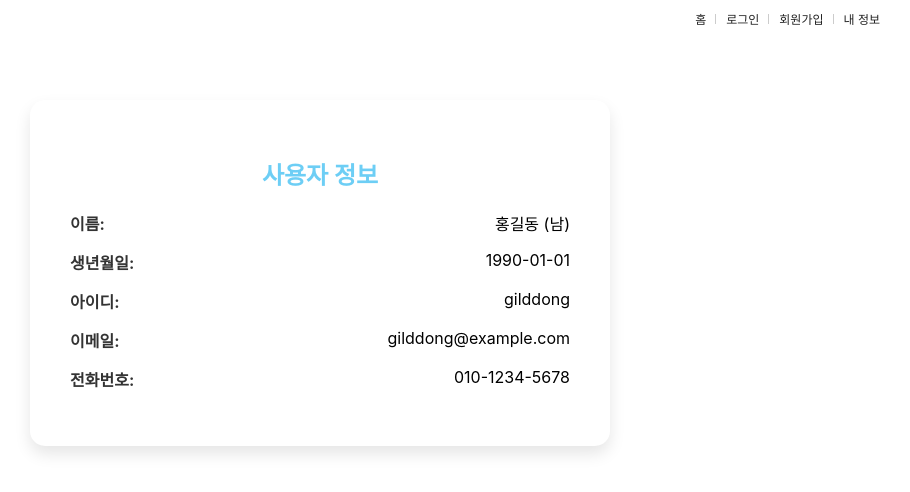
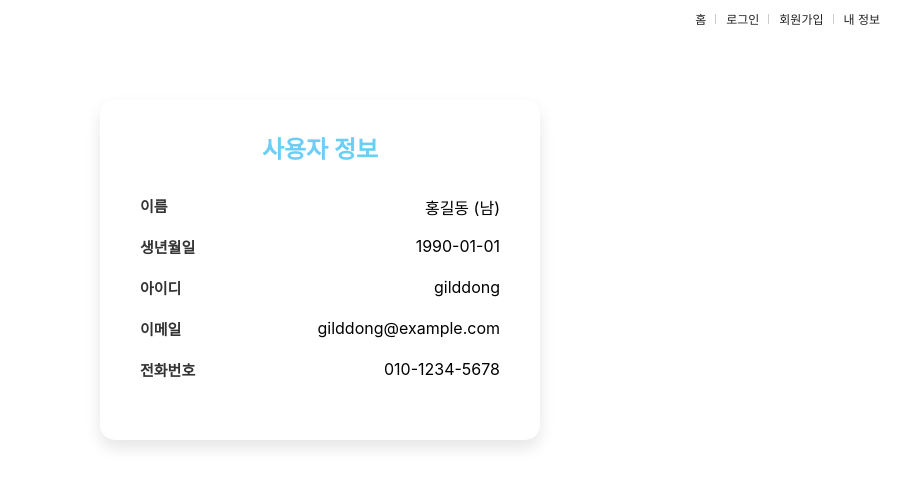
Before and after one commit to JudithHopps/Pay-milli, a React (Create React App) app: page /userinfo in a window 1280 px wide. Shown: the top 492 px of the page, without its empty margins (320-1230 px from the left). Built offline with nearby package versions, Linux system fonts and the light colour scheme; no server answers.

Commit message:
refactor: 유저정보 폼 구분

```diff
--- a/src/App.tsx
+++ b/src/App.tsx
@@ -3,7 +3,7 @@ import NotFound from "pages/NotFound";
 import Main from "pages/Main";
 import Signup from "pages/auth/Signup";
 import Login from "pages/auth/Login";
-import UserInfo from "components/auth/UserInfo";
+import UserInfo from "pages/auth/UserInfo";
 import NavBar from "components/layout/NavBar";
 
 function App() {
--- a/src/components/auth/UserInfo.tsx
+++ b/src/components/auth/UserInfoForm.tsx
@@ -3,7 +3,7 @@ import { getUserInfo } from "../../api/authApi";
 import { UserInfoData } from "../../types/types";
 import styled from "styled-components";
 
-function UserInfo() {
+function UserInfoForm() {
   const [userInfo, setUserInfo] = useState<UserInfoData | null>(null);
   const [loading, setLoading] = useState<boolean>(true);
 
@@ -38,45 +38,36 @@ function UserInfo() {
 
   return (
     userInfo && (
-      <UserInfoContainer>
-        <Title>사용자 정보</Title>
+      <FormContainer>
         <InfoItem>
-          <Label>이름:</Label> {userInfo.name} (
+          <Label>이름</Label> {userInfo.name} (
           {userInfo.gender === "MALE" ? "남" : "여"})
         </InfoItem>
         <InfoItem>
-          <Label>생년월일:</Label> {userInfo.birthday}
+          <Label>생년월일</Label> {userInfo.birthday}
         </InfoItem>
         <InfoItem>
-          <Label>아이디:</Label> {userInfo.userId}
+          <Label>아이디</Label> {userInfo.userId}
         </InfoItem>
         <InfoItem>
-          <Label>이메일:</Label> {userInfo.email}
+          <Label>이메일</Label> {userInfo.email}
         </InfoItem>
         <InfoItem>
-          <Label>전화번호:</Label> {userInfo.phone}
+          <Label>전화번호</Label> {userInfo.phone}
         </InfoItem>
-      </UserInfoContainer>
+      </FormContainer>
     )
   );
 }
 
-export default UserInfo;
+export default UserInfoForm;
 
-const UserInfoContainer = styled.div`
-  max-width: 500px;
-  margin: 100px auto;
-  padding: 40px;
-  background-color: #ffffff;
-  border-radius: 15px;
-  box-shadow: 0 8px 16px rgba(0, 0, 0, 0.1);
-`;
-
-const Title = styled.h1`
-  text-align: center;
-  margin-bottom: 20px;
-  color: #6dcef5;
-  font-size: 24px;
+const FormContainer = styled.form`
+  display: flex;
+  flex-direction: column;
+  max-width: 100%;
+  margin: auto;
+  padding: 20px;
 `;
 
 const InfoItem = styled.div`
@@ -88,6 +79,8 @@ const InfoItem = styled.div`
 
 const Label = styled.span`
   font-weight: bold;
+  font-size: 15px;
+  margin-bottom: 5px;
   color: #333;
 `;
 
--- a/src/components/common/InputField.tsx
+++ b/src/components/common/InputField.tsx
@@ -43,6 +43,7 @@ const InputWrapper = styled.div`
 `;
 
 const StyledLabel = styled.label`
+  font-weight: bold;
   font-size: 15px;
   margin-bottom: 5px;
   color: #333;
--- a/src/components/common/SelectField.tsx
+++ b/src/components/common/SelectField.tsx
@@ -45,6 +45,7 @@ const SelectWrapper = styled.div`
 `;
 
 const StyledLabel = styled.label`
+  font-weight: bold;
   font-size: 15px;
   margin-bottom: 5px;
   color: #333;
--- /dev/null
+++ b/src/pages/auth/UserInfo.tsx
@@ -0,0 +1,29 @@
+import styled from "styled-components";
+import UserInfoForm from "../../components/auth/UserInfoForm";
+
+function UserInfo() {
+  return (
+    <UserInfoContainer>
+      <UserInfoTitle>사용자 정보</UserInfoTitle>
+      <UserInfoForm />
+    </UserInfoContainer>
+  );
+}
+
+export default UserInfo;
+
+const UserInfoContainer = styled.div`
+  max-width: 400px;
+  margin: 100px auto;
+  padding: 20px;
+  background-color: white;
+  border-radius: 15px;
+  box-shadow: 0 8px 16px rgba(0, 0, 0, 0.1);
+`;
+
+const UserInfoTitle = styled.h1`
+  text-align: center;
+  margin: 10px;
+  font-size: 24px;
+  color: #6dcef5;
+`;
```
